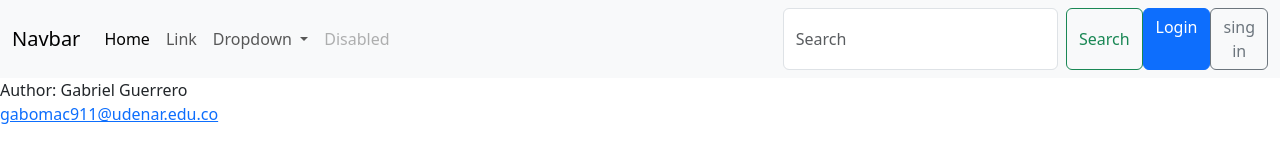
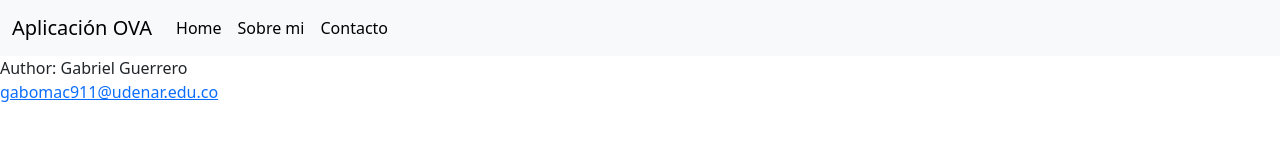
Before and after one commit to GaboMac911/ova, a plain HTML site: page index.html in a window 1280 px wide. Drawn offline with nearby package versions, Linux system fonts and the light colour scheme.

Commit message:
Cambio botones

```diff
--- a/index.html
+++ b/index.html
@@ -15,7 +15,7 @@
 <body>
 <nav class="navbar navbar-expand-lg bg-body-tertiary">
   <div class="container-fluid">
-    <a class="navbar-brand" href="#">Navbar</a>
+    <a class="navbar-brand" href="#">Aplicación OVA</a>
     <button class="navbar-toggler" type="button" data-bs-toggle="collapse" data-bs-target="#navbarSupportedContent" aria-controls="navbarSupportedContent" aria-expanded="false" aria-label="Toggle navigation">
       <span class="navbar-toggler-icon"></span>
     </button>
@@ -25,32 +25,18 @@
           <a class="nav-link active" aria-current="page" href="#">Home</a>
         </li>
         <li class="nav-item">
-          <a class="nav-link" href="#">Link</a>
-        </li>
-        <li class="nav-item dropdown">
-          <a class="nav-link dropdown-toggle" href="#" role="button" data-bs-toggle="dropdown" aria-expanded="false">
-            Dropdown
-          </a>
-          <ul class="dropdown-menu">
-            <li><a class="dropdown-item" href="#">Action</a></li>
-            <li><a class="dropdown-item" href="#">Another action</a></li>
-            <li><hr class="dropdown-divider"></li>
-            <li><a class="dropdown-item" href="#">Something else here</a></li>
-          </ul>
+          <a class="nav-link active" aria-current="page" href="#">Sobre mi</a>
         </li>
         <li class="nav-item">
-          <a class="nav-link disabled" aria-disabled="true">Disabled</a>
+          <a class="nav-link active" aria-current="page" href="#">Contacto</a>
         </li>
+
       </ul>
-      <form class="d-flex" role="search">
-        <input class="form-control me-2" type="search" placeholder="Search" aria-label="Search"/>
-        <button class="btn btn-outline-success" type="submit">Search</button>
-        <a class="btn btn-primary" href="#" role="button">Login</a>
-        <button type="button" class="btn btn-outline-secondary">sing in</button>
-      </form>
     </div>
   </div>
 </nav>
+
+
 
 <footer>
   <p>Author: Gabriel Guerrero<br>
```
